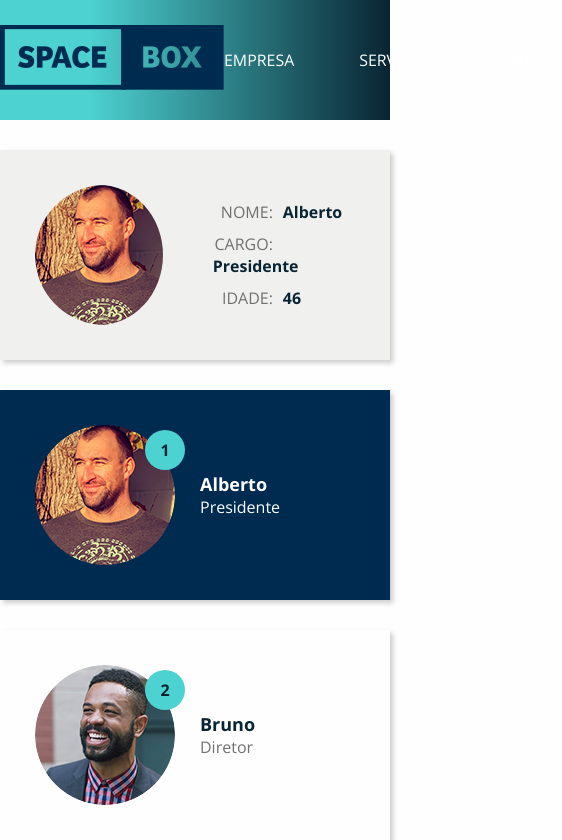
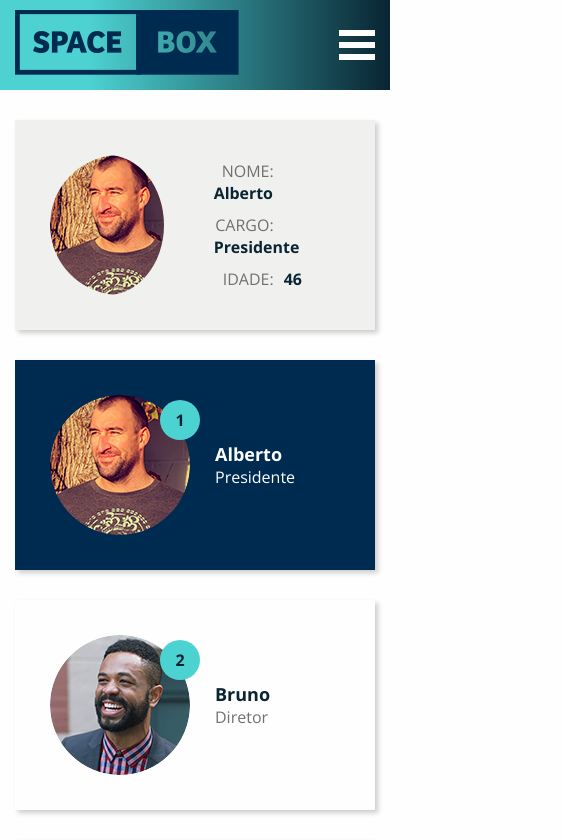
Before and after one commit to garciawell/reactSpaceBox, a React (Create React App) app: page / in a window 390 px wide. Shown: the top 840 px of the page, 562 px wide, since content can reach past the window. Built offline with nearby package versions, Linux system fonts and the light colour scheme.

Commit message:
Ajaustes reponsivo

```diff
--- a/package.json
+++ b/package.json
@@ -6,6 +6,7 @@
     "axios": "^0.19.0",
     "prop-types": "^15.7.2",
     "react": "^16.8.6",
+    "react-burger-menu": "^2.6.10",
     "react-dom": "^16.8.6",
     "react-redux": "^7.1.0",
     "react-router-dom": "^5.0.1",
--- a/src/components/Card/styles.js
+++ b/src/components/Card/styles.js
@@ -22,6 +22,10 @@ export const Box = styled.div`
   width: 100%;
   max-width: 1440px;
   margin: 0 auto;
+  @media (max-width: 1440px) {
+    padding-left: 15px;
+    padding-right: 15px;
+  }
 `;
 
 export const BoxShadow = styled.div`
--- a/src/components/Header/Menu/index.js
+++ b/src/components/Header/Menu/index.js
@@ -1,5 +1,5 @@
 import React from 'react';
-
+import PropTypes from 'prop-types';
 import { List, LinkMenu } from './styles';
 
 const itemsMenu = [
@@ -8,9 +8,9 @@ const itemsMenu = [
   { id: 3, slug: 'contato', label: 'Contato' },
 ];
 
-function Menu() {
+function Menu({ className }) {
   return (
-    <List>
+    <List className={className}>
       {itemsMenu.map(item => (
         <li key={item.id}>
           <LinkMenu to={`/${item.slug}`}>{item.label}</LinkMenu>
@@ -20,4 +20,8 @@ function Menu() {
   );
 }
 
+Menu.propTypes = {
+  className: PropTypes.string.isRequired,
+};
+
 export default Menu;
--- /dev/null
+++ b/src/components/Header/MenuMobile/index.js
@@ -0,0 +1,46 @@
+import React, { useState } from 'react';
+import PropTypes from 'prop-types';
+import { slide as Menu } from 'react-burger-menu';
+import logo from 'assets/images/logo.png';
+import { Link } from 'react-router-dom';
+import { List, LinkMenu, Img } from './styles';
+
+const itemsMenu = [
+  { id: 1, slug: 'empresa', label: 'Empresa' },
+  { id: 2, slug: 'servico', label: 'Serviço' },
+  { id: 3, slug: 'contato', label: 'Contato' },
+];
+
+function MenuMobile({ className }) {
+  const [menuItem, setMenuItem] = useState(false);
+  function closeMenu() {
+    setMenuItem(false);
+  }
+
+  function handleStateChange(newState) {
+    setMenuItem(newState.isOpen);
+  }
+
+  return (
+    <Menu isOpen={menuItem} classname={className} onStateChange={state => handleStateChange(state)}>
+      <Link onClick={() => closeMenu()} to="/">
+        <Img width={120} src={logo} alt="Logo Mobile" />
+      </Link>
+      <List className={className}>
+        {itemsMenu.map(item => (
+          <li key={item.id}>
+            <LinkMenu onClick={() => closeMenu()} to={`/${item.slug}`}>
+              {item.label}
+            </LinkMenu>
+          </li>
+        ))}
+      </List>
+    </Menu>
+  );
+}
+
+MenuMobile.propTypes = {
+  className: PropTypes.string.isRequired,
+};
+
+export default MenuMobile;
--- /dev/null
+++ b/src/components/Header/MenuMobile/styles.js
@@ -0,0 +1,24 @@
+import styled from 'styled-components';
+import { Link } from 'react-router-dom';
+
+export const List = styled.ul`
+  list-style: none;
+
+  li {
+    padding: 10px 0;
+    display: block;
+  }
+`;
+
+export const LinkMenu = styled(Link)`
+  color: #fff;
+  text-decoration: none;
+  text-transform: uppercase;
+`;
+
+export const Img = styled.img`
+  color: #fff;
+  -webkit-filter: brightness(0) invert(1);
+  filter: brightness(0) invert(1);
+  margin-bottom: 25px;
+`;
--- a/src/components/Header/index.js
+++ b/src/components/Header/index.js
@@ -1,17 +1,43 @@
-import React from 'react';
+import React, { useState, useEffect } from 'react';
 import logo from 'assets/images/logo.png';
 import { Link } from 'react-router-dom';
 import { Container, Box } from './styles';
-import Menu from './Menu/index';
+import Menu from './Menu';
+import MenuMobile from './MenuMobile';
+
+function getWindowDimensions() {
+  const { innerWidth: width, innerHeight: height } = window;
+  return {
+    width,
+    height,
+  };
+}
 
 function Header() {
+  const [windowDimensions, setWindowDimensions] = useState(getWindowDimensions());
+
+  useEffect(() => {
+    function handleResize() {
+      setWindowDimensions(getWindowDimensions());
+    }
+
+    window.addEventListener('resize', handleResize);
+    return () => window.removeEventListener('resize', handleResize);
+  }, []);
+
   return (
     <Container>
       <Box>
-        <Link to="/">
-          <img src={logo} alt="Logo" />
-        </Link>
-        <Menu />
+        <div id="outer-container">
+          <Link to="/">
+            <img src={logo} alt="Logo" />
+          </Link>
+          {windowDimensions.width > 768 ? (
+            <Menu className="hiddenDown" />
+          ) : (
+            <MenuMobile className="hiddenUp" />
+          )}
+        </div>
       </Box>
     </Container>
   );
--- a/src/components/Header/styles.js
+++ b/src/components/Header/styles.js
@@ -40,6 +40,13 @@ export const Container = styled.div`
     rgba(9, 36, 50, 1) 100%
   );
   filter: progid:DXImageTransform.Microsoft.gradient( startColorstr='#4dd1d1', endColorstr='#092432', GradientType=1 );
+
+  @media (max-width: 767px) {
+    position: fixed;
+    top: 0;
+    width: 100%;
+    z-index: 2;
+  }
 `;
 
 export const Box = styled.div`
@@ -50,4 +57,21 @@ export const Box = styled.div`
   display: flex;
   justify-content: space-between;
   align-items: center;
+  @media (max-width: 1440px) {
+    padding-left: 15px;
+    padding-right: 15px;
+  }
+  @media (min-width: 767px) {
+    > div {
+      display: flex;
+      justify-content: space-between;
+      align-items: center;
+      width: 100%;
+    }
+  }
+
+  @media (max-width: 767px) {
+    padding-top: 10px;
+    padding-bottom: 10px;
+  }
 `;
--- a/src/components/ListCard/styles.js
+++ b/src/components/ListCard/styles.js
@@ -15,6 +15,10 @@ export const Box = styled.div`
       font-size: 18px;
       color: #092432;
     }
+  }
+  @media (max-width: 1440px) {
+    padding-left: 15px;
+    padding-right: 15px;
   }
 `;
 
@@ -53,6 +57,18 @@ export const BoxShadow = styled.div`
         `};
     }
   }
+
+  @media (max-width: 1440px) {
+    width: 32%;
+  }
+  @media (max-width: 1200px) {
+    width: 48%;
+  }
+  @media (max-width: 767px) {
+    width: 460px;
+    margin-left: auto;
+    margin-right: auto;
+  }
 `;
 
 export const Figure = styled.figure`
--- a/src/styles/components.js
+++ b/src/styles/components.js
@@ -5,6 +5,10 @@ export const Wrapper = styled.div`
   display: flex;
   flex-direction: column;
   padding-bottom: 150px;
+
+  @media (max-width: 767px) {
+    padding-top: 90px;
+  }
 `;
 
 export const Container = styled.div`
@@ -15,4 +19,8 @@ export const Box = styled.div`
   width: 100%;
   max-width: 1440px;
   margin: 0 auto;
+  @media (max-width: 1440px) {
+    padding-left: 15px;
+    padding-right: 15px;
+  }
 `;
--- a/src/styles/global.js
+++ b/src/styles/global.js
@@ -36,6 +36,102 @@ const GlobalStyle = createGlobalStyle`
     transition: all 0.5s ease;
   }
 
+
+
+  /*
+    MENU MOBILE
+  */
+  /* Position and sizing of burger button */
+.bm-burger-button {
+  position: fixed;
+  width: 36px;
+  height: 30px;
+  right: 15px;
+  top: 36px;
+}
+
+/* Color/shape of burger icon bars */
+.bm-burger-bars {
+  background: #fff;
+}
+
+/* Color/shape of burger icon bars on hover*/
+.bm-burger-bars-hover {
+  background: #a90000;
+}
+
+/* Position and sizing of clickable cross button */
+.bm-cross-button {
+  height: 24px;
+  width: 24px;
+}
+
+/* Color/shape of close button cross */
+.bm-cross {
+  background: #bdc3c7;
+}
+
+/*
+Sidebar wrapper styles
+Note: Beware of modifying this element as it can break the animations - you should not need to touch it in most cases
+*/
+.bm-menu-wrap {
+  position: fixed;
+  height: 100%;
+  top:0;
+  left: 0;
+}
+.bm-burger-button{
+  top:44px;
+}
+@media (max-width: 767px) {
+    .bm-burger-button{
+    top:30px;
+  }
+}
+
+/* General sidebar styles */
+.bm-menu {
+  background: #373a47;
+  padding: 2.5em 1.5em 0;
+  font-size: 1.15em;
+}
+
+/* Morph shape necessary with bubble or elastic */
+.bm-morph-shape {
+  fill: #373a47;
+}
+
+/* Wrapper for item list */
+.bm-item-list {
+  color: #b8b7ad;
+  padding: 0.8em;
+}
+
+/* Individual item */
+.bm-item {
+  display: inline-block;
+}
+
+/* Styling of overlay */
+.bm-overlay {
+  background: rgba(0, 0, 0, 0.3);
+}
+
+@media (max-width:767px){
+  .hiddenDown{
+    display:none;
+  }
+}
+
+@media (min-width:768px){
+  .hiddenUp{
+    display:none;
+  }
+}
+
+
+
 `;
 
 export default GlobalStyle;
```
Also changed, not shown: 1 other file (tests, documents, lock files or other folders).
